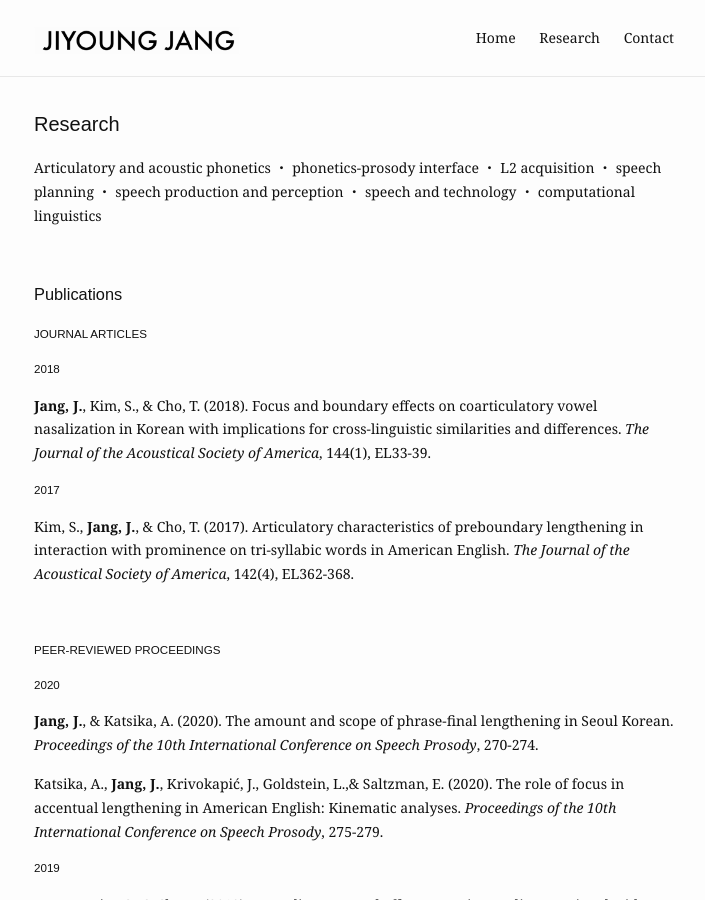
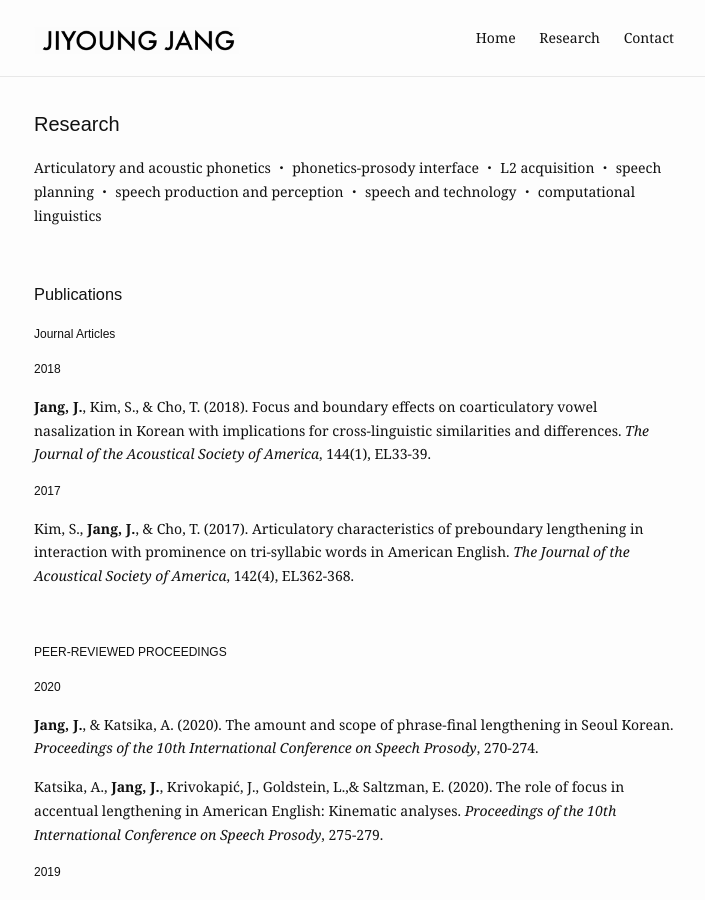
Before and after one commit to jiyoungj/jiyoungj.github.io, a Jekyll site: the page built from research.md, in a window 1280 px wide and 900 px high. Shown: the whole window, without its empty margins (286-991 px from the left). Built offline with Jekyll 4.4.1, drawn with Linux system fonts in a browser that asks for light colours.

```diff
--- a/research.md
+++ b/research.md
@@ -11,29 +11,29 @@ Articulatory and acoustic phonetics ・ phonetics-prosody interface ・ L2 acqui
 
 <h3>Publications</h3>
 
- <h5>JOURNAL ARTICLES</h5>
+ <h4>Journal Articles</h4>
 
-  <h5>2018</h5>
+  <h4>2018</h4>
    <p class="leftmargin"><b>Jang, J.</b>, Kim, S., & Cho, T. (2018). Focus and boundary effects on coarticulatory vowel nasalization in Korean with implications for cross-linguistic similarities and differences. <em>The Journal of the Acoustical Society of America</em>, 144(1), EL33-39.</p>
 
-  <h5>2017</h5>
+  <h4>2017</h4>
    <p class="leftmargin">Kim, S., <b>Jang, J.</b>, & Cho, T. (2017). Articulatory characteristics of preboundary lengthening in interaction with prominence on tri-syllabic words in American English. <em>The Journal of the Acoustical Society of America</em>, 142(4), EL362-368.</p>
 
 <br>
 
-<h5>PEER-REVIEWED PROCEEDINGS</h5>
+<h4>PEER-REVIEWED PROCEEDINGS</h4>
 
- <h5>2020</h5>
+ <h4>2020</h4>
   <p class="leftmargin"><b>Jang, J.</b>, & Katsika, A. (2020). The amount and scope of phrase-final lengthening in Seoul Korean. <em> Proceedings of the 10th International Conference on Speech Prosody</em>, 270-274.</p>
 
   <p class="leftmargin">Katsika, A., <b>Jang, J.</b>, Krivokapić, J., Goldstein, L.,& Saltzman, E. (2020). The role of focus in accentual lengthening in American English: Kinematic analyses. <em>Proceedings of the 10th International Conference on Speech Prosody</em>, 275-279.</p>
 
- <h5>2019</h5>
+ <h4>2019</h4>
   <p class="leftmargin"><b>Jang, J.</b>, Kim, S., & Cho, T. (2019). Prosodic-structural effects on voice quality associated with Korean three-way stop contrast. <em>Proceedings of the 19th International Congress of Phonetic Sciences</em>, 2416-2420.</p>
 
   <p class="leftmargin">Joo, H., <b>Jang, J.</b>, Kim, S., Cho, T., & Cutler, A. (2019). Prosodic structural effects on coarticulatory vowel nasalization in Australian English in comparison to American English. <em>Proceedings of the 19th International Congress of Phonetic Sciences</em>, 835-839.</p>
 
- <h5>2015</h5>
+ <h4>2015</h4>
   <p class="leftmargin">Choi, J., Cho, T., Kim, S., Baek, Y., & <b>Jang, J</b>. (2015). Phonetic encoding of coda voicing contrast and its interaction with information structure in L1 and L2 speech. <em>Proceedings of the 18th International Congress of Phonetics Sciences</em>.</p>
 
 <h6><br></h6>
```
